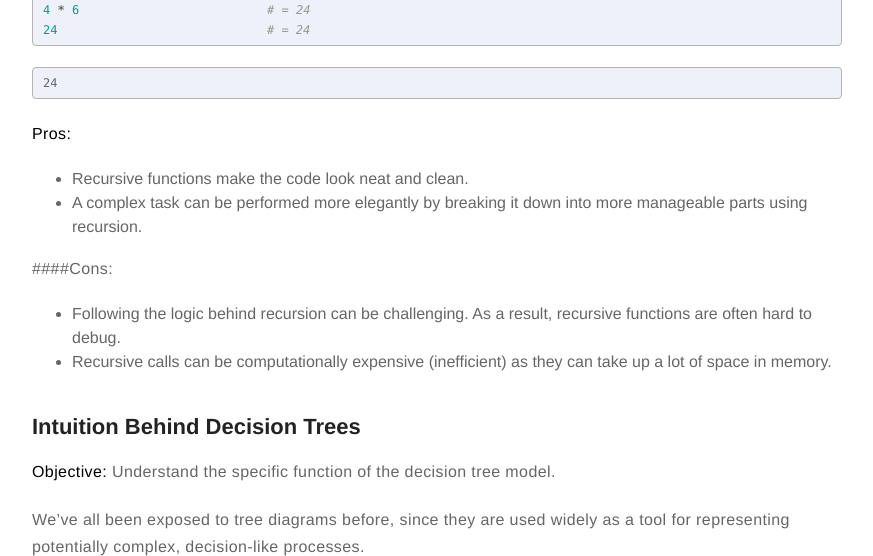
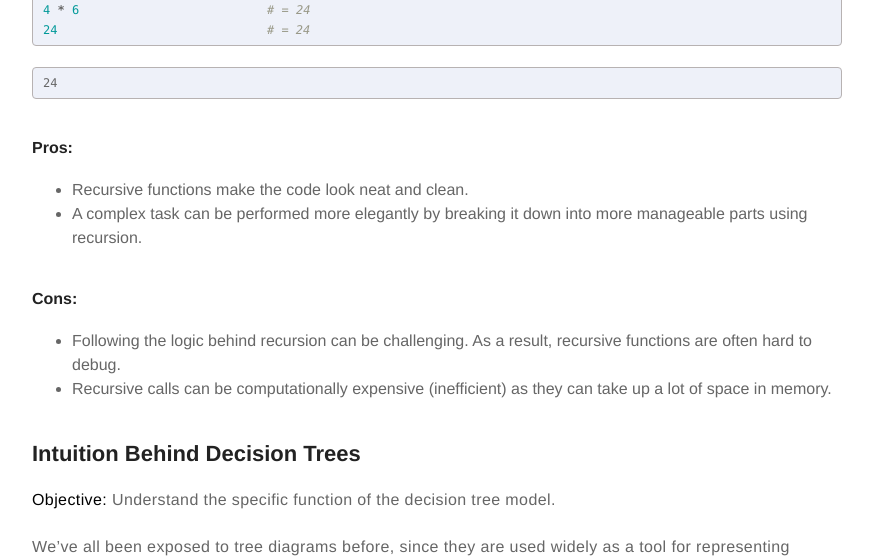
Before and after one commit to meccaLeccaHi/meccaLeccaHi.github.io, a Jekyll site: the page built from _posts/2018-10-24-decision-trees.md, in a window 1280 px wide and 900 px high, scrolled down 2340 px, cut to the strip 0-556 px from the top of the window. Shown: the whole strip, without its empty margins (203-1076 px from the left). Built offline with Jekyll 4.4.1, drawn with Linux system fonts in a browser that asks for light colours.

Commit message:
updating fixing typos

```diff
--- a/_posts/2018-10-24-decision-trees.md
+++ b/_posts/2018-10-24-decision-trees.md
@@ -112,11 +112,11 @@ factorial(4)                   # = 24
 
 
 
-__Pros:__
+#### Pros:
 - Recursive functions make the code look neat and clean.
 - A complex task can be performed more elegantly by breaking it down into more manageable parts using recursion.
 
-####Cons:
+#### Cons:
 - Following the logic behind recursion can be challenging. As a result, recursive functions are often hard to debug.
 - Recursive calls can be computationally expensive (inefficient) as they can take up a lot of space in memory.
 
```
